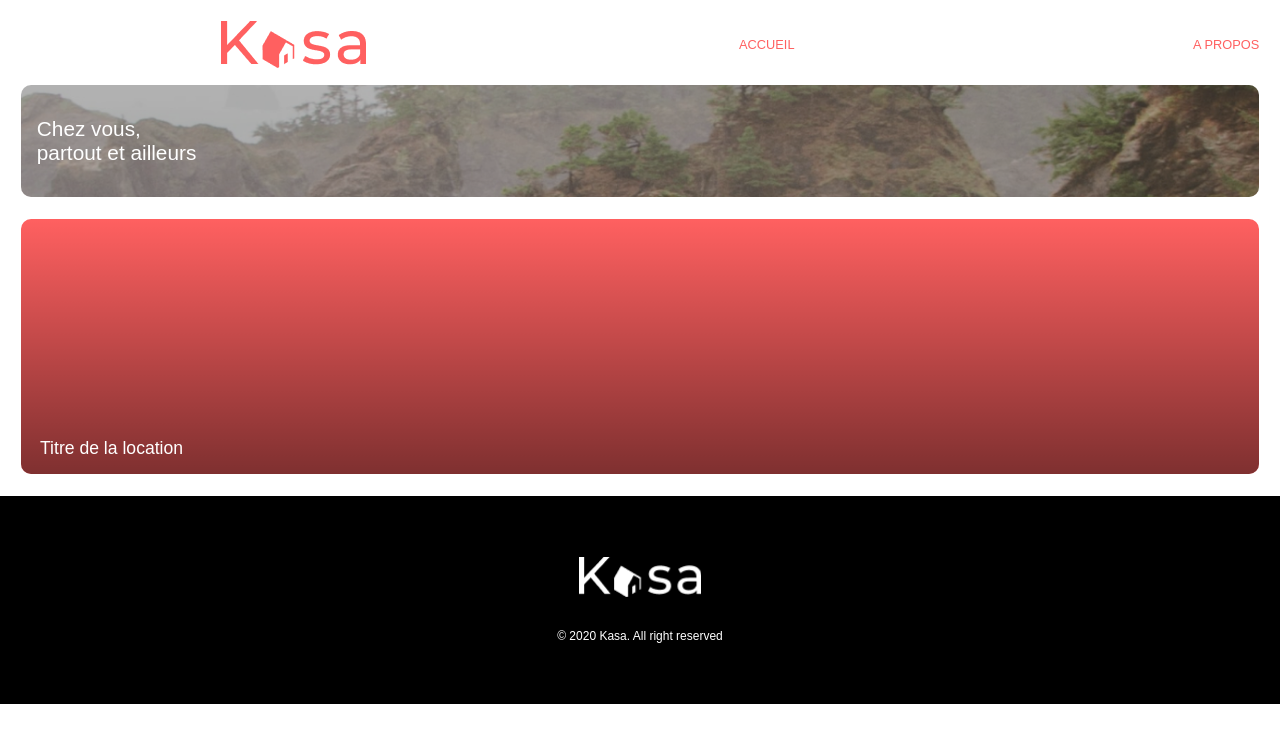
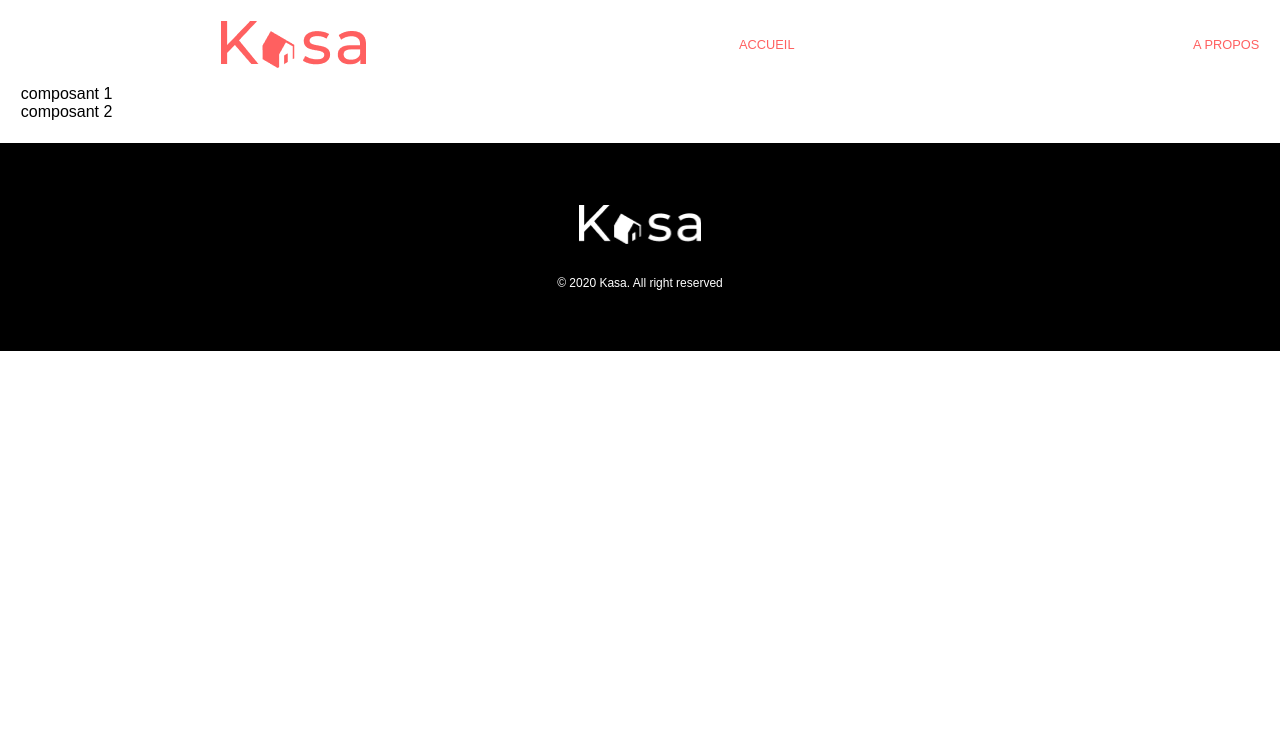
Before and after one commit to Missfantaxya/AlexiaSkrzypczak_11_22082022, a React (Create React App) app: page /lodging in a window 1280 px wide. Shown: the top 742 px of the page. Built offline with nearby package versions, Linux system fonts and the light colour scheme.

Commit message:
mise en plce de la route provisoire vers la page lodging

```diff
--- a/src/components/App.js
+++ b/src/components/App.js
@@ -1,16 +1,22 @@
-import './App.css';
+import { Routes, Route} from 'react-router-dom';
+
+import './App.css'
+
 import Header from './Header';
 import Home from './Home';
+import Lodging from './Lodging'
 import Footer from './Footer';
-
 
 function App() {
   return (
     <div className="app">
       <Header />
-      <main className='main'>
-        <Home />
-      </main>
+        <main className='main'>
+          <Routes>
+            <Route path="/" element={ <Home /> } />
+            <Route path="lodging" element={<Lodging />} />
+          </Routes>
+        </main>
       <Footer />
     </div>
   );
--- /dev/null
+++ b/src/components/Lodging.js
@@ -0,0 +1,13 @@
+import "./Lodging.css"
+
+function Lodging()
+{
+  return (
+    <>
+      <p>composant 1</p>
+      <p>composant 2</p>
+    </>
+  )
+}
+
+export default Lodging
--- a/src/index.js
+++ b/src/index.js
@@ -1,11 +1,16 @@
 import React from 'react';
 import ReactDOM from 'react-dom/client';
+import { BrowserRouter } from 'react-router-dom';
+
 import './index.css';
+
 import App from './components/App';
 
 const root = ReactDOM.createRoot(document.getElementById('root'));
 root.render(
   <React.StrictMode>
-    <App />
+    <BrowserRouter>
+      <App />
+    </BrowserRouter>
   </React.StrictMode>
 );
```
Also changed, not shown: src/components/Lodging.css (added).
